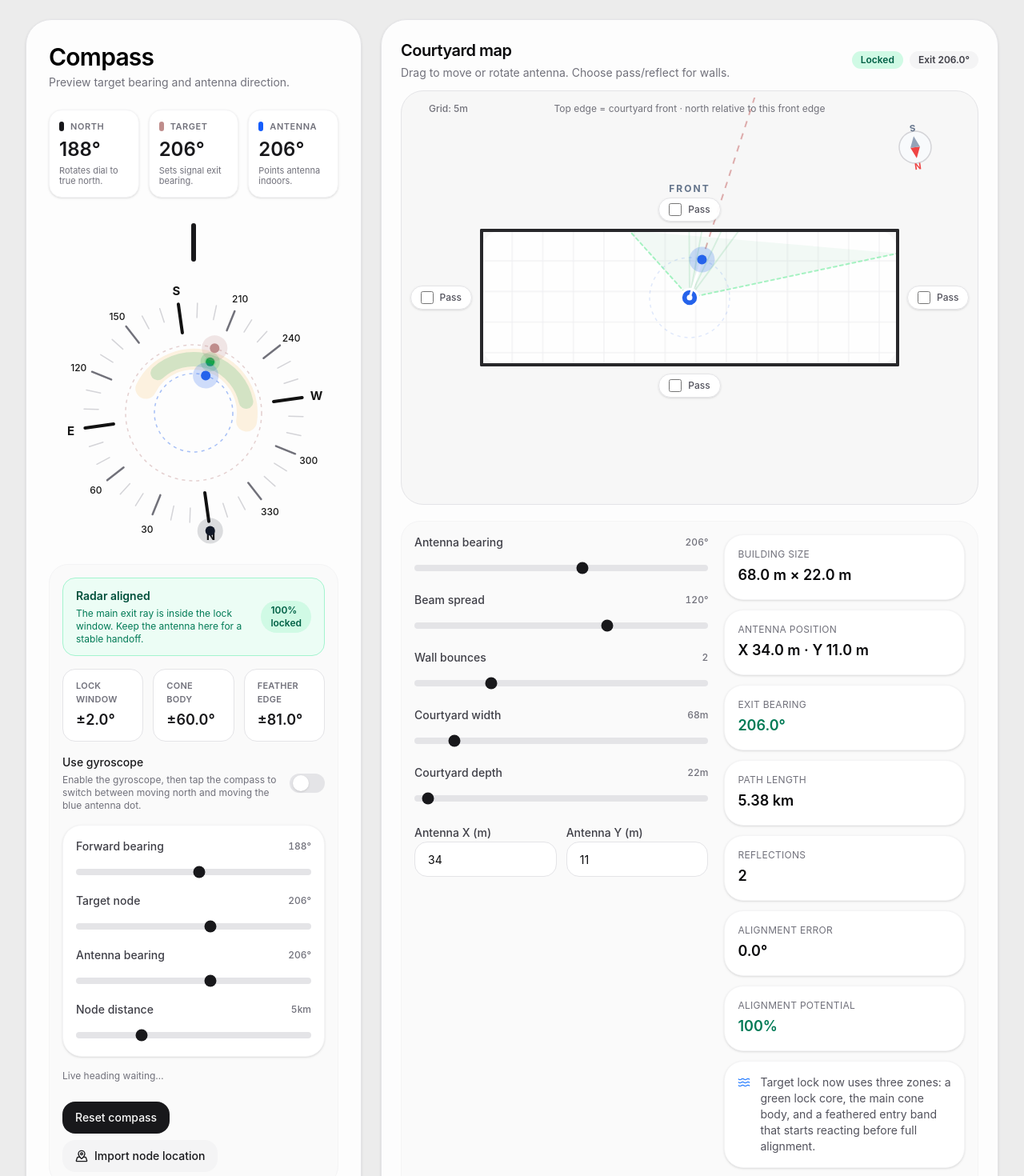
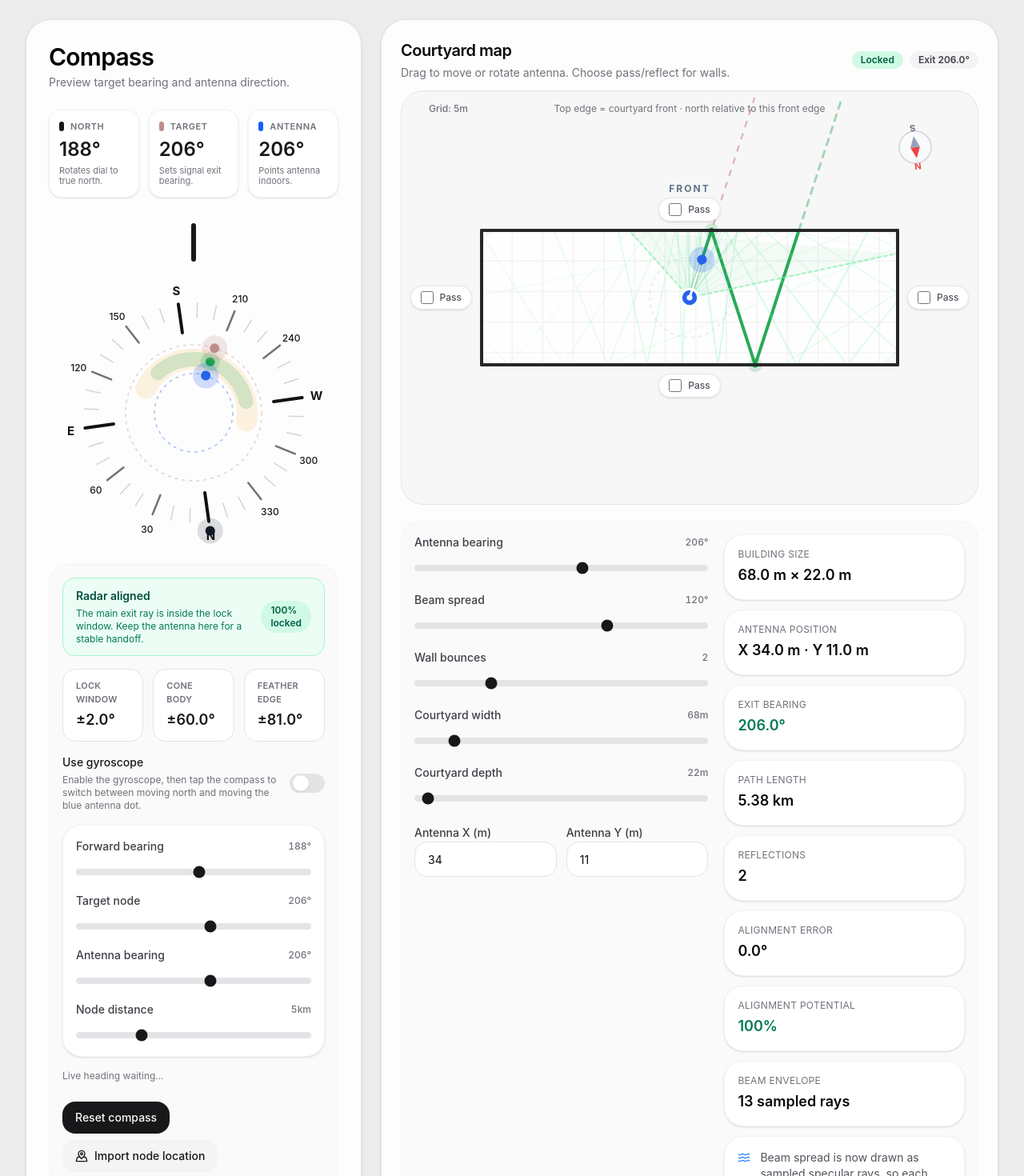
Before and after one commit to valentinvieriu/Signal-Bounce-Simulator, a React (Vite) app: page / in a window 1280 px wide. Shown: the part 160-1630 px from the top of the page at 80% size. Built offline with nearby package versions, Linux system fonts and the light colour scheme.

Commit message:
Restore sampled beam reflection visualization

```diff
--- a/src/components/MapView.jsx
+++ b/src/components/MapView.jsx
@@ -56,6 +56,10 @@ function getExteriorPoints(result) {
 
 function getFirstSegmentPoints(result) {
   return result.points.slice(0, Math.min(result.points.length, 2));
+}
+
+function getReflectionPoints(result) {
+  return result.points.slice(1, 1 + result.reflectionsUsed);
 }
 
 const MotionCircle = motion.circle;
@@ -122,7 +126,7 @@ export default function MapView({ sim, updateSim, useCompass, telemetry, gyroMod
   const gridPx = (mapW / widthUnits) * gridStep;
 
   const { alignment, escapeDistance, localAntennaDirection, rays, alignmentError, isAligned } = telemetry;
-  const { main, left, right, guide } = rays;
+  const { main, left, right, beam, guide } = rays;
   const gyroControlsAntenna = useCompass && gyroMode === "antenna";
   const wallSegments = useMemo(() => getWallSegments({ mapX, mapY, mapW, mapH }), [mapH, mapW, mapX, mapY]);
 
@@ -155,6 +159,9 @@ export default function MapView({ sim, updateSim, useCompass, telemetry, gyroMod
       "Z",
     ].join(" ");
   };
+  const createBeamSamplePath = (sample) => createPath(sample.ray, "interior");
+  const reflectionPoints = getReflectionPoints(main);
+  const beamLabel = `${beam.length} sampled rays`;
   const alignmentPalette = getAlignmentPalette(alignment.state);
 
   const summaryCards = [
@@ -165,6 +172,7 @@ export default function MapView({ sim, updateSim, useCompass, telemetry, gyroMod
     { label: "Reflections", value: String(main.reflectionsUsed) },
     { label: "Alignment error", value: alignmentError !== null ? `${alignmentError.toFixed(1)}°` : "—" },
     { label: "Alignment potential", value: `${Math.round(alignment.score * 100)}%`, accent: alignment.score >= 0.7 },
+    { label: "Beam envelope", value: beamLabel },
   ];
 
   return (
@@ -253,7 +261,24 @@ export default function MapView({ sim, updateSim, useCompass, telemetry, gyroMod
               strokeDasharray="8 8"
               opacity="0.65"
             />
-            <path d={createConePath()} fill={alignmentPalette.fill} opacity={0.18 + alignment.approachScore * 0.18} />
+            <path d={createConePath()} fill={alignmentPalette.fill} opacity={0.16 + alignment.approachScore * 0.14} />
+            {beam.map((sample, index) => {
+              const normalizedDistance = beam.length <= 1 ? 0.5 : index / (beam.length - 1);
+              const emphasis = 1 - Math.abs(normalizedDistance - 0.5) * 2;
+
+              return (
+                <path
+                  key={sample.key}
+                  d={createBeamSamplePath(sample)}
+                  fill="none"
+                  stroke={sample.isCenter ? alignmentPalette.stroke : alignmentPalette.edge}
+                  strokeWidth={sample.isCenter ? 4 : 1.2 + emphasis * 0.9}
+                  strokeLinecap="round"
+                  strokeLinejoin="round"
+                  opacity={sample.isCenter ? 0.92 : 0.14 + emphasis * 0.2}
+                />
+              );
+            })}
             <path d={createPathFromPoints(getFirstSegmentPoints(left))} fill="none" stroke={alignmentPalette.edge} strokeWidth="2" strokeDasharray="4 4" strokeLinecap="round" strokeLinejoin="round" opacity="0.72" />
             <path d={createPathFromPoints(getFirstSegmentPoints(right))} fill="none" stroke={alignmentPalette.edge} strokeWidth="2" strokeDasharray="4 4" strokeLinecap="round" strokeLinejoin="round" opacity="0.72" />
             {guide.map((result, index) => (
@@ -268,12 +293,29 @@ export default function MapView({ sim, updateSim, useCompass, telemetry, gyroMod
                 opacity={0.16 + alignment.score * 0.2}
               />
             ))}
-            <path d={createPath(main, "interior")} fill="none" stroke={alignmentPalette.main} strokeWidth={4} strokeLinecap="round" strokeLinejoin="round" />
+            {reflectionPoints.map((point, index) => (
+              <g key={`reflection-${index}`}>
+                <circle
+                  cx={scaleX(point.x)}
+                  cy={scaleY(point.y)}
+                  r="9"
+                  fill={alignmentPalette.glow}
+                  pointerEvents="none"
+                />
+                <circle
+                  cx={scaleX(point.x)}
+                  cy={scaleY(point.y)}
+                  r="3.5"
+                  fill={alignmentPalette.stroke}
+                  pointerEvents="none"
+                />
+              </g>
+            ))}
             {main.didExit && (
               <path
                 d={createPath(main, "exterior")}
                 fill="none"
-                stroke={alignmentPalette.main}
+                stroke={alignmentPalette.stroke}
                 strokeWidth="3"
                 strokeLinecap="round"
                 strokeLinejoin="round"
@@ -407,7 +449,7 @@ export default function MapView({ sim, updateSim, useCompass, telemetry, gyroMod
               <StatCard key={card.label} label={card.label} value={card.value} accent={card.accent} />
             ))}
             <InfoCard icon={Waves} iconClassName="text-blue-500">
-              Target lock now uses three zones: a green lock core, the main cone body, and a feathered entry band that starts reacting before full alignment.
+              Beam spread is now drawn as sampled specular rays, so each bounce mirrors off the wall with the same incident and reflection angle instead of faking a post-bounce cone.
             </InfoCard>
             {MAP_TIPS.map((tip) => (
               <InfoCard key={tip.label} icon={tip.icon === "move" ? Move : Waves} iconClassName={tip.tone}>
```
Also changed, not shown: src/lib/simulation.js, 1 other file (tests, documents, lock files or other folders).
